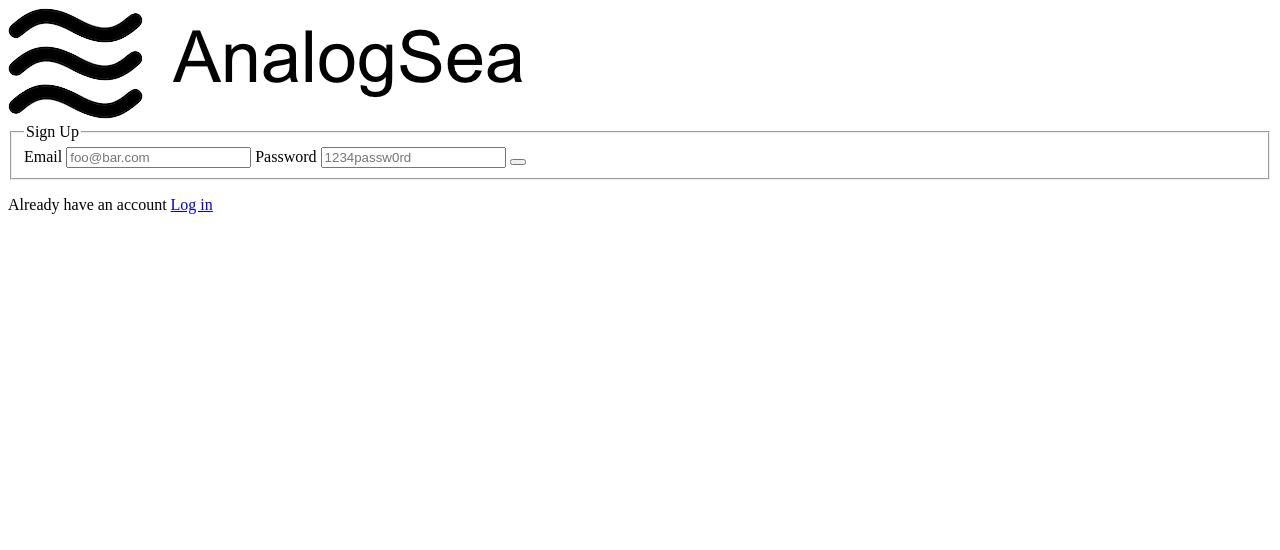
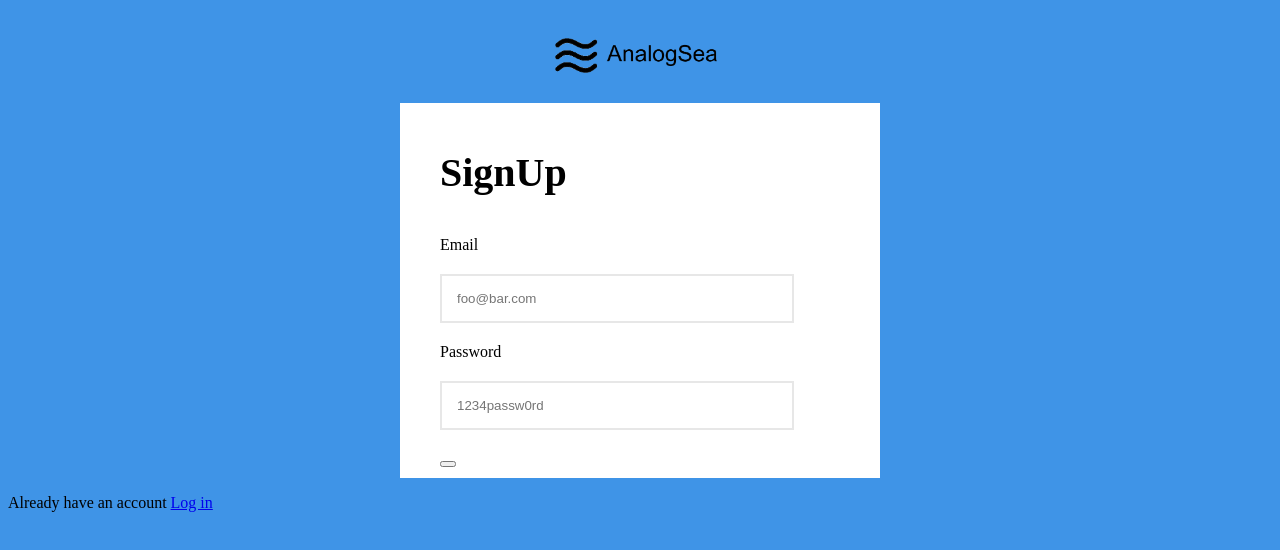
Before and after one commit to Osman8a/Challenge-Signup-Page, a plain HTML site: page index.html in a window 1280 px wide. Drawn offline with Linux system fonts and the light colour scheme.

Commit message:
Fieldset ( Inputs + Labels)

```diff
--- a/index.html
+++ b/index.html
@@ -5,18 +5,20 @@
     <meta charset="utff-8">
     <meta name="description" content="Challenge: Signup Page for web site Thinkful">
     <title>Challenge: Signup Page</title>
+    <link rel="stylesheet" href="main.css">
 </head>
 
 <body>
     <main>
         <section>
+            <div class="logo">
                 <img src="images/logo.png" alt="logo principal">
+            </div>
         </section>
+        <form class="form-signup" action="/signup">
             <section>
-            <div>
-                <form action="/signup">
                 <fieldset>
-                        <legend>Sign Up</legend>
+                    <h1>SignUp</h1>
                     <label for="email">Email</label>
                     <input type="email" placeholder="foo@bar.com" name="email" id="email" required>
 
@@ -25,9 +27,9 @@
                     <button type="submit"></button>
                 </fieldset>
                 <p>Already have an account <a href="/login">Log in</a></p>
+            </section>
         </form>
-            </div>
-        </section>
+
     </main>
 </body>
 
--- a/main.css
+++ b/main.css
@@ -0,0 +1,48 @@
+body {
+    background-color: #3F94E7;
+}
+
+main {
+    padding-top: 30px;
+}
+
+.logo {
+    height: 35px;
+    width: 170px;
+    margin-left: auto;
+    margin-right: auto;
+    margin-bottom: 30px;
+}
+
+img {
+    height: 35px;
+}
+
+.form-signup fieldset {
+    border: none;
+    width: 400px;
+    padding-left: 40px;
+    padding-right: 40px;
+    background-color: white;
+    margin-left: auto;
+    margin-right: auto;
+}
+
+.form-signup fieldset h1 {
+    margin-top: 40px;
+    margin-bottom: 40px;
+    font-size: 40px;
+}
+
+.form-signup label {
+    display: block;
+    margin-bottom: 20px;
+}
+
+.form-signup input {
+    display: block;
+    width: 320px;
+    border: 2px solid #E7E7E7;
+    padding: 15px;
+    margin-bottom: 20px;
+}
```
Lines whose indentation alone changed are shown as unchanged.
